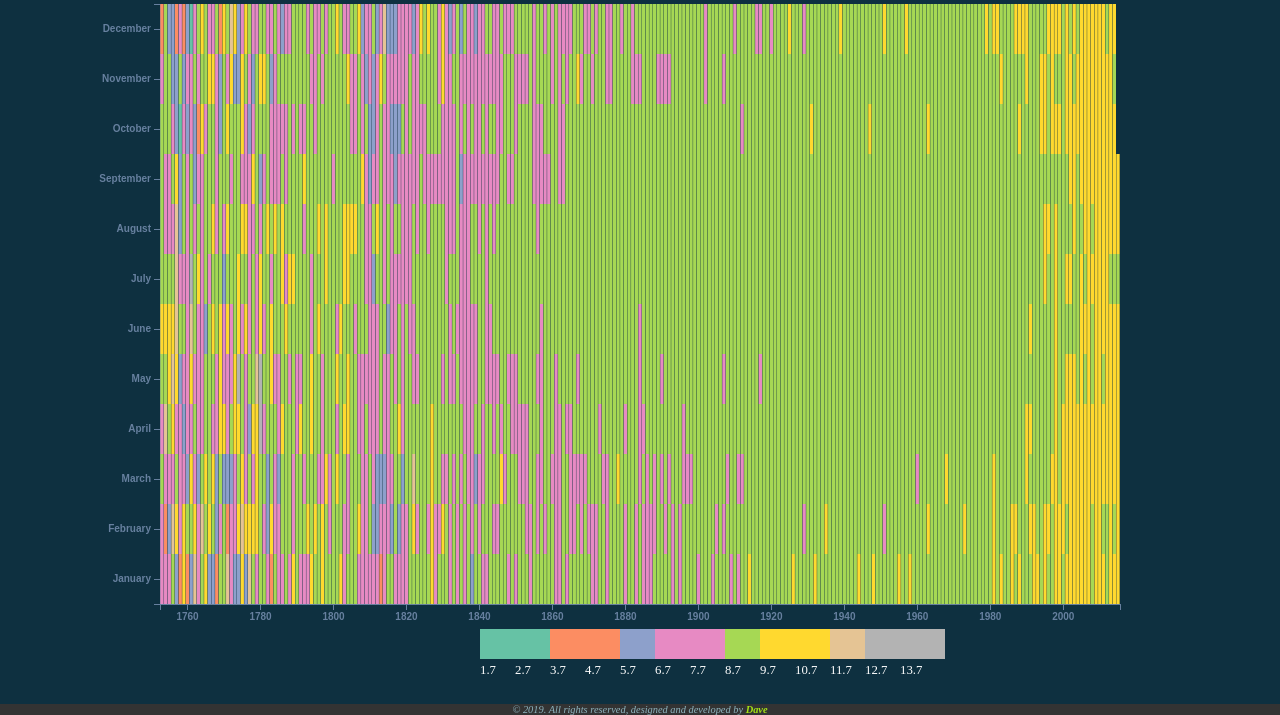
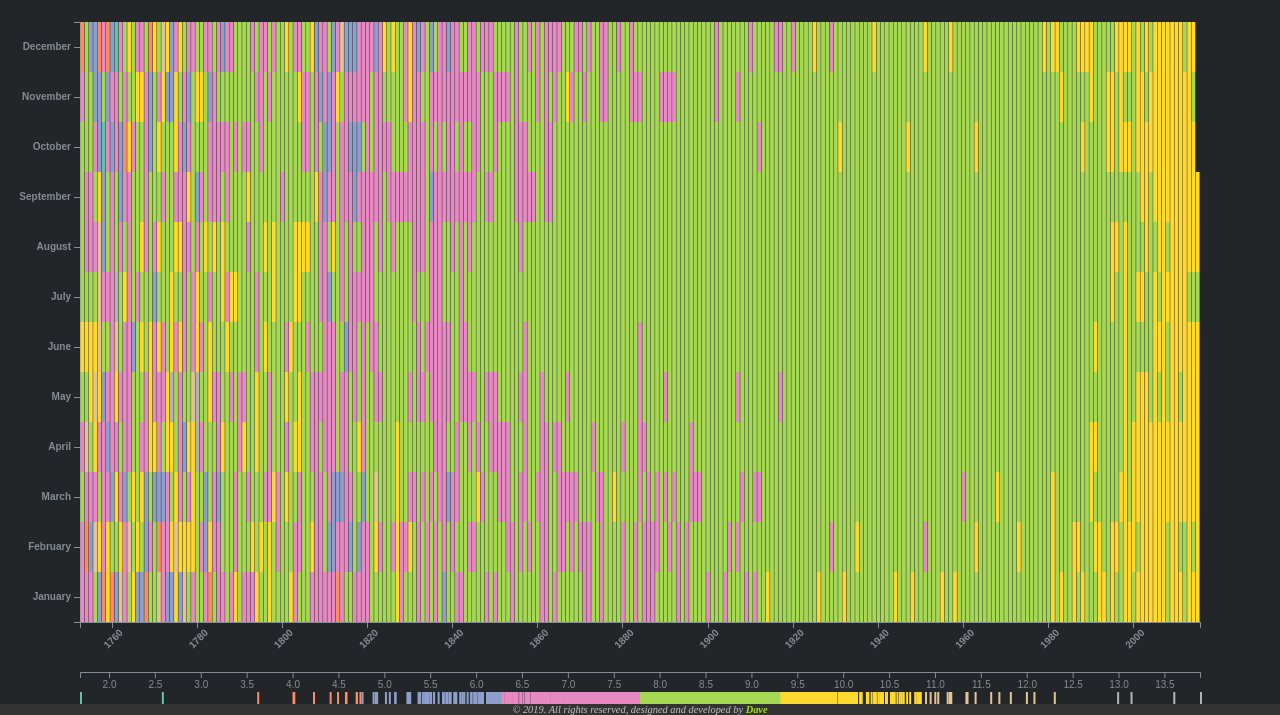
Before and after one commit to avatarfreak/responsive-heatmap, a website built with webpack: page src/index.html in a window 1280 px wide. Shown: the part 85-800 px from the top of the page. Built offline with nearby package versions, Linux system fonts and the light colour scheme.

Commit message:
refactor

```diff
--- a/src/assets/js/heatmap.js
+++ b/src/assets/js/heatmap.js
@@ -6,6 +6,8 @@ export class Heatmap {
     this.data = data;
     this.tooltip = d3.select(".display__svg").append("div");
     this.graph = d3.select(".display__svg");
+    this.innerHeight;
+    this.innerWidth;
     this.render();
   }
 
@@ -15,19 +17,26 @@ export class Heatmap {
     this.sizes = {
       height: display.clientHeight,
       width: display.clientWidth,
-      margin: { top: 20, right: 160, bottom: 180, left: 160 }
+      margin: { top: 20, right: 80, bottom: 180, left: 80 }
     };
 
-    this.drawCanvas(this.svg, this.sizes)
+    this.drawCanvas(this.sizes)
       .createScale()
       .addAxis()
       .addRect()
       .addTooltip()
-      .addLegend();
+      .addLegend()
+      .animate()
   }
-
-  drawCanvas(selection, props) {
-    const { height, width, margin } = props;
+  /**
+   *
+   *
+   * @param {Object} props
+   * @returns
+   * @memberof Heatmap
+   */
+  drawCanvas(props) {
+    const { height, width } = props;
 
     this.svg = this.graph
       .selectAll("svg")
@@ -40,20 +49,26 @@ export class Heatmap {
 
   createScale() {
     const { width, height, margin } = this.sizes;
+    //calculate inner height
     this.innerHeight = height - margin.top - margin.bottom;
+
+    //calculate inner width
     this.innerWidth = width - margin.left - margin.right;
-    const data = this.data.monthlyVariance;
-    this.years = [...new Set(data.map(d => d.year))];
 
+    //filtering out all duplicates year
+    this.years = [...new Set(this.data.monthlyVariance.map(d => d.year))];
+
+    //create x-scale
     this.xScale = d3
       .scaleBand()
       .domain(this.years)
       .range([0, this.innerWidth])
       .padding(0.1);
 
+    //create y-scale
     this.yScale = d3
       .scaleBand()
-      .domain([1, 2, 3, 4, 5, 6, 7, 8, 9, 10, 11, 12])
+      .domain([1, 2, 3, 4, 5, 6, 7, 8, 9, 10, 11, 12]) //months
       .range([this.innerHeight, 0]);
     return this;
   }
@@ -61,35 +76,38 @@ export class Heatmap {
   addAxis() {
     const xAxis = d3
       .axisBottom(this.xScale)
+      //showing only years divisible by 20 as ticks
       .tickValues(this.years.filter(year => year % 20 === 0));
 
+    //plot x-axis on graph
     let xAxisGroup = this.svg
       .selectAll("#x-axis")
       .data([null])
       .join("g")
       .attr("id", "x-axis")
-      .attr(
-        "transform",
-        `translate(${this.sizes.margin.left}, ${this.innerHeight +
-          this.sizes.margin.top})`
-      )
-      .call(xAxis);
+      .attr( "transform", `translate(${this.sizes.margin.left}, ${this.innerHeight + this.sizes.margin.top})`)
+      .call(xAxis)
+      //rotate text at axis to 45 deg
+      .selectAll("text")
+      .style("text-anchor", "end")
+      .style("dx", ".8em")
+      .style("dy", ".15em")
+      .attr("transform", "rotate(-45)");
 
     const yAxis = d3.axisLeft(this.yScale).tickFormat(d => {
+      //parsing month number to string eg. 0 --> January
       const timeParse = d3.timeFormat("%B");
       const month = timeParse(new Date(1999 + "-" + d));
       return month;
     });
 
+    //plot y-axis on graph
     this.yAxisGroup = this.svg
       .selectAll("#y-axis")
       .data([null])
       .join("g")
       .attr("id", "y-axis")
-      .attr(
-        "transform",
-        `translate(${this.sizes.margin.left}, ${this.sizes.margin.top})`
-      )
+      .attr( "transform", `translate(${this.sizes.margin.left}, ${this.sizes.margin.top})`)
       .call(yAxis);
     return this;
   }
@@ -116,11 +134,32 @@ export class Heatmap {
       .attr("width", this.xScale.bandwidth)
       .attr("height", this.yScale.bandwidth)
       .attr("fill", d => colorScale(d.variance))
-      .attr(
-        "transform",
-        `translate(${this.sizes.margin.left}, ${this.sizes.margin.top})`
-      )
-      .on("mouseover", function(d) {
+      .attr( "transform", `translate(${this.sizes.margin.left}, ${this.sizes.margin.top})`)
+      .on("mouseover", this.mouseover())
+      .on("mouseout", this.mouseout());
+
+    return this;
+  }
+animate(){
+  this.rect.transition().duration(200)
+  return this;
+}
+  mouseout() {
+    let tooltip = this.tooltip;
+    return function() {
+      tooltip
+        .transition()
+        .duration(200)
+        .style("opacity", "0");
+      d3.select(this).style("opacity", 1);
+    };
+  }
+
+  mouseover() {
+    let tooltip = this.tooltip;
+    //dataset
+    let data = this.data;
+    return function(d) {
       const date = new Date(d.year, d.month);
       tooltip
         .transition()
@@ -144,17 +183,10 @@ export class Heatmap {
         .style("left", `${d3.event.pageX + 10}px`)
         .style("top", `${d3.event.pageY - 30}px`);
       d3.select(this).style("opacity", 0.3);
-      })
-      .on("mouseout", function() {
-        tooltip
-          .transition()
-          .duration(200)
-          .style("opacity", "0");
-        d3.select(this).style("opacity", 1);
-      });
+    };
+  }
 
-    return this;
-  }
+  //tooltip to show information
   addTooltip() {
     this.tooltip = this.tooltip
       .attr("id", "tooltip")
@@ -165,45 +197,38 @@ export class Heatmap {
       .style("opacity", 0);
     return this;
   }
+
   addLegend() {
     const { margin } = this.sizes;
     const colorScale = this.colorScale();
-    const d = d3.extent(this.data.monthlyVariance, d => d.variance);
+    const data = this.data;
 
-    const legendData = d3.range(d[0], d[1]);
+    const legendScale = d3
+      .scaleLinear()
+      .domain( d3.extent(data.monthlyVariance, d => data.baseTemperature + d.variance))
+      .range([0, this.innerWidth]);
 
+    //grouping lengend elements
+    const legendAxis = d3.axisBottom(legendScale).ticks(24);
     this.legend = this.svg
       .selectAll("#legend")
       .data([null])
       .join("g")
       .attr("id", "legend")
-      .attr(
-        "transform",
-        `translate(${-this.innerWidth / 2}, ${margin.top + 25})`
-      );
+      .attr( "transform", `translate(${margin.left}, ${this.innerHeight + margin.top + 50})`)
+      .call(legendAxis);
 
+    //appending rect to legend
     this.legend
       .selectAll(".legend-rect")
-      .data(legendData)
+      .data(data.monthlyVariance)
       .join("rect")
       .attr("class", "legend-rect")
-      .attr("width", 45)
+      .attr( "width", (data.monthlyVariance.length * 2) / data.monthlyVariance.length)
       .attr("height", 30)
-      .attr("x", (d, i) => this.innerWidth + i * 35)
-      .attr("y", (d, i) => this.innerHeight)
-      .style("fill", d => colorScale(d));
-
-    this.legend
-      .selectAll("text")
-      .data(legendData)
-      .join("text")
-      .attr("class", "legend-text")
-      .attr("fill", "white")
-      .style("font-size", ".8em")
-      .attr("x", (d, i) => this.innerWidth + i * 35)
-      .attr("y", (d, i) => this.innerHeight + margin.top + 25)
-      .text(d => (this.data.baseTemperature + d).toFixed(1));
-
+      .attr("x", (d, i) => legendScale(data.baseTemperature + d.variance))
+      .attr("y", (d, i) => margin.top)
+      .style("fill", (d, i) => colorScale(d.variance));
     return this;
   }
 }
--- a/src/assets/scss/main.scss
+++ b/src/assets/scss/main.scss
@@ -3,11 +3,12 @@
   padding: 0;
 }
 :root {
-  --text: #67809f;
-  --title_text: #b0e4f2ba;
+  --text: #858c91;
+  --title_text: #c1c1c1;
+  --description_text: #86c232;
   --bg: rgb(224, 218, 218);
   --inverse-bg: #333;
-  --svg-bg: #0e3040;
+  --svg-bg: #222629;
 }
 @mixin respond-to($breakpoint) {
   @media only screen and (max-width: $breakpoint + px) {
@@ -15,6 +16,7 @@
   }
 }
 body {
+  //background: linear-gradient(90deg, #88bdbc, #254e18);
   background: var(--svg-bg);
 }
 
@@ -34,6 +36,12 @@ body {
       font-weight: bold;
       color: var(--title_text);
       padding: 5px;
+      @include respond-to(568) {
+        font-size: 0.6em;
+      }
+    }
+    &__description {
+      color: var(--description_text);
     }
 
     &__svg {
@@ -72,6 +80,10 @@ body {
       b {
         color: rgb(50, 197, 223);
       }
+    }
+  }
+  .cell {
+    @include respond-to(568) {
     }
   }
   #x-axis,
--- a/src/index.html
+++ b/src/index.html
@@ -16,7 +16,12 @@
       <div class="display">
         <div class="display__title" id="title">
           <h1>Monthly Global Land-Surface Temperature</h1>
-          <p id="description">1753-2015: base temperature 8.66<sup>0</sup>C</p>
+          <p id="description" class="display__description">
+            Temperatures are in Celsius and reported as anomalies.
+          </p>
+          <p class="display__description">
+            1753-2015: base temperature 8.66<sup>0</sup>C
+          </p>
         </div>
         <div class="display__svg"></div>
 
```
Lines whose indentation alone changed are shown as unchanged.
